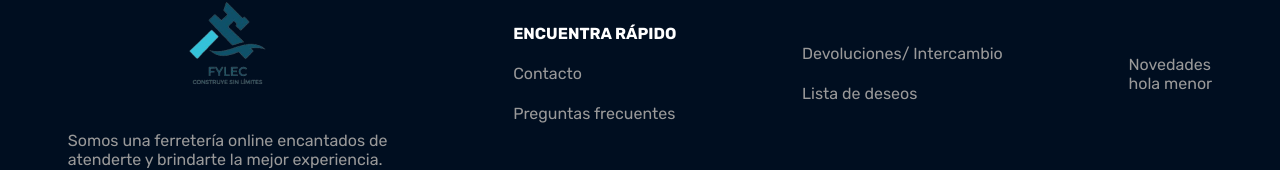
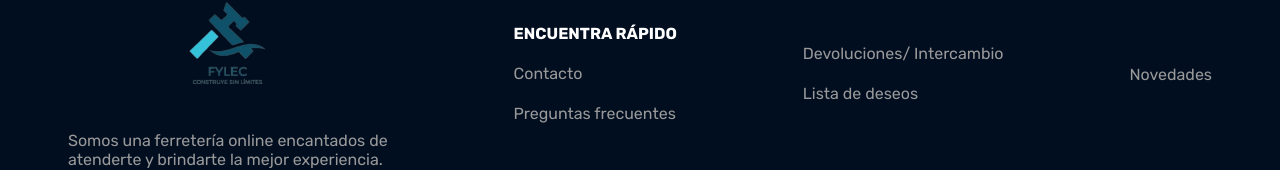
Before and after one commit to LuisCabrera03/FYLEC, a React (Vite) app in the folder frontend/: page /Factura in a window 1280 px wide. Shown: the part 1056-1226 px from the top of the page. Built offline with nearby package versions, Linux system fonts and the light colour scheme; no server answers.

Commit message:
prueba2
elimine el hola menor

```diff
--- a/frontend/src/Components/Footer/Footer.jsx
+++ b/frontend/src/Components/Footer/Footer.jsx
@@ -57,7 +57,6 @@ function Footer() {
                 </div>
                 <div>
                     <p>Novedades</p>
-                    <p>hola menor</p>
                 </div>
             </div>
             <div className='redes'>
```
